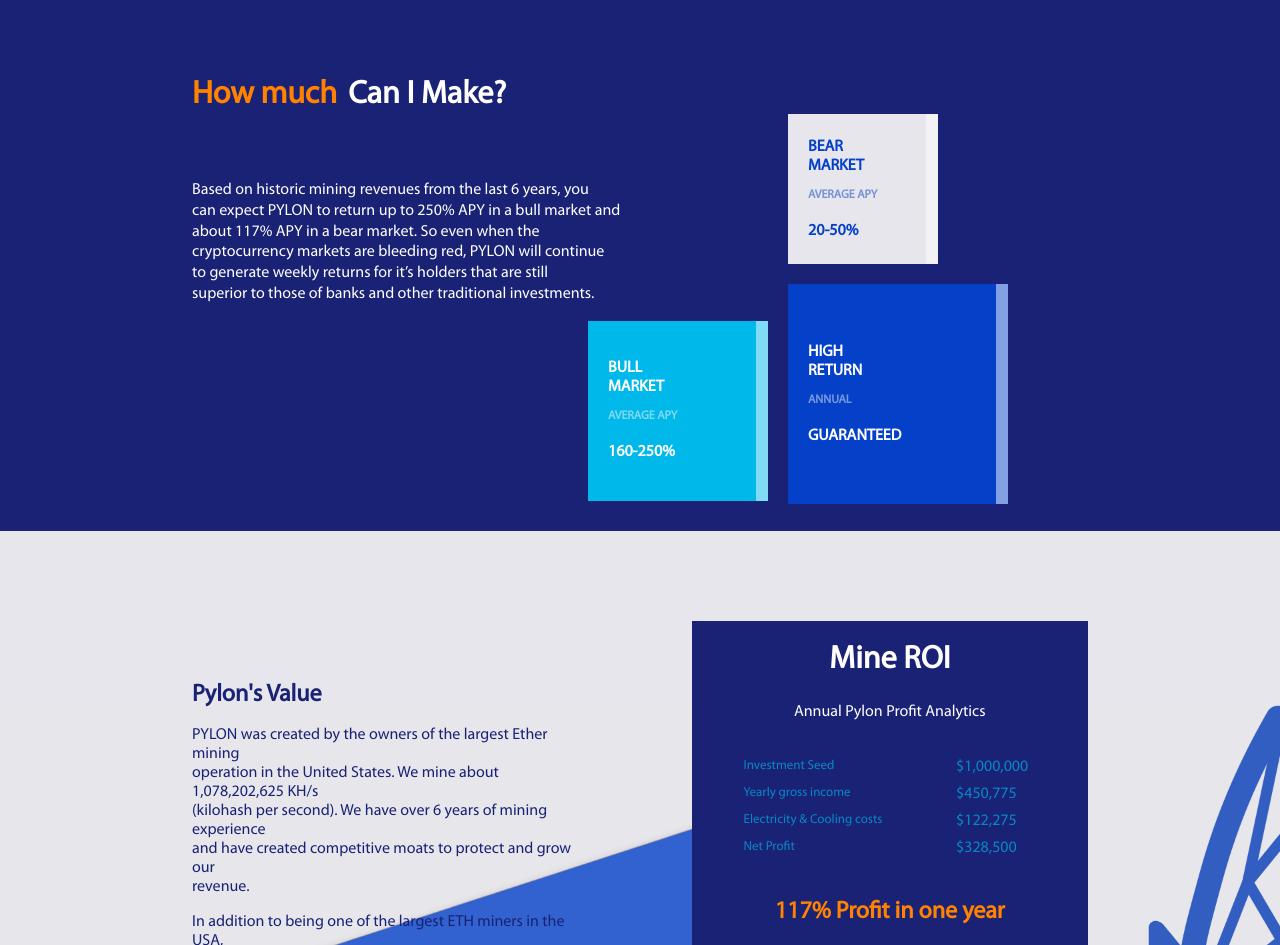
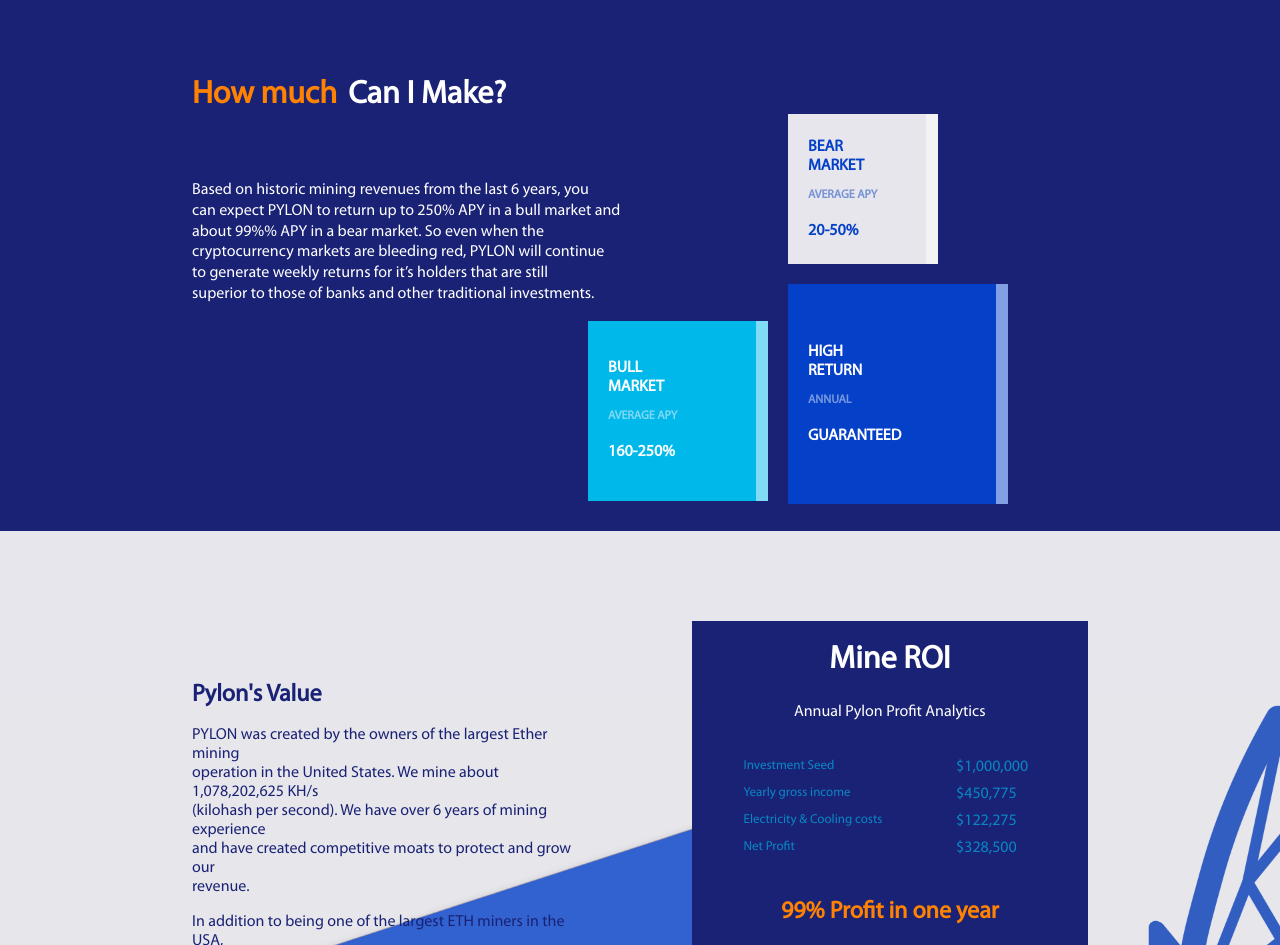
Before and after one commit to newcho/pylon-ui, a React (Create React App) app: page / in a window 1280 px wide. Shown: the part 1187-2132 px from the top of the page. Built offline with nearby package versions, Linux system fonts and the light colour scheme; no server answers; what javascript-time-ago would draw is missing.

Commit message:
update roi

```diff
--- a/src/components/farm/Stake/index.js
+++ b/src/components/farm/Stake/index.js
@@ -144,13 +144,13 @@
           </div>
           <div className="stake-header-section">
             {type!="FDI"?<TextBlock
-              title={item.tokenName == "PYLON" ? "160%" : "213%"}
+              title={item.tokenName == "PYLON" ? "101%" : "158%"}
               content="Vault APY"
               colorTitle="#fd8300"
               colorContent="#00b9ea"
             />:""}
             <TextBlock
-              title="117%"
+              title="99%"
               content={type == "FDI" ? "APY" : "Mining Seed APY"}
               colorTitle="#fd8300"
               colorContent="#00b9ea"
--- a/src/containers/Home/index.jsx
+++ b/src/containers/Home/index.jsx
@@ -91,7 +91,7 @@
                   can expect PYLON to return up to 250% APY in a bull market and
                   {` `}
                   <br />
-                  about 117% APY in a bear market. So even when the{` `}
+                  about 99%% APY in a bear market. So even when the{` `}
                   <br />
                   cryptocurrency markets are bleeding red, PYLON will continue
                   {` `}
@@ -247,7 +247,7 @@
                   <span className="value border">$328,500</span>
                 </div>
               </div>
-              <span className="profit">117% Profit in one year</span>
+              <span className="profit">99% Profit in one year</span>
             </div>
           </div>
         </div>
```
